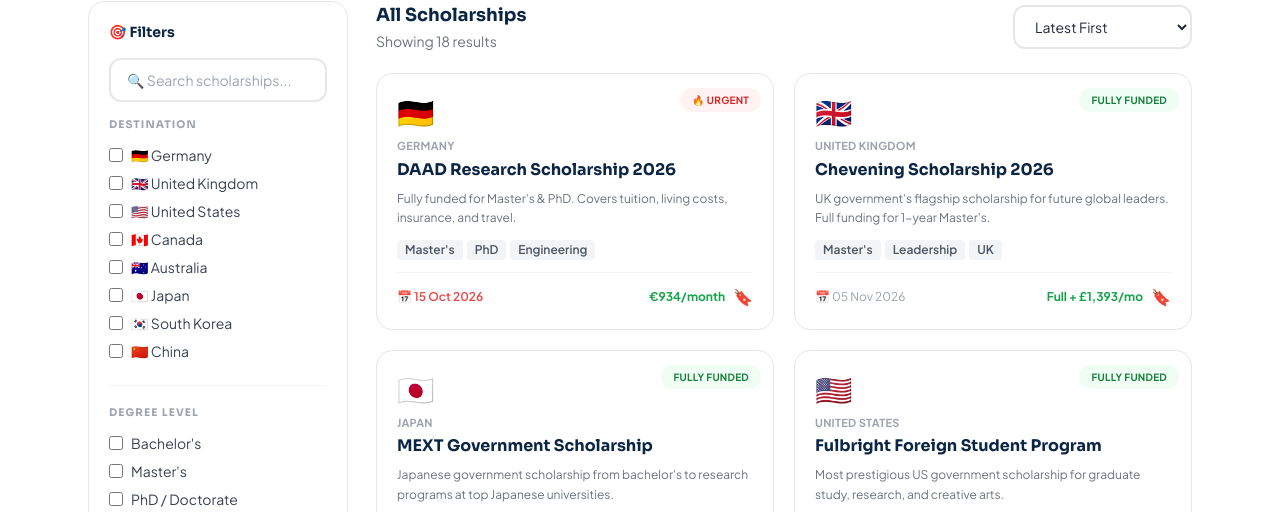
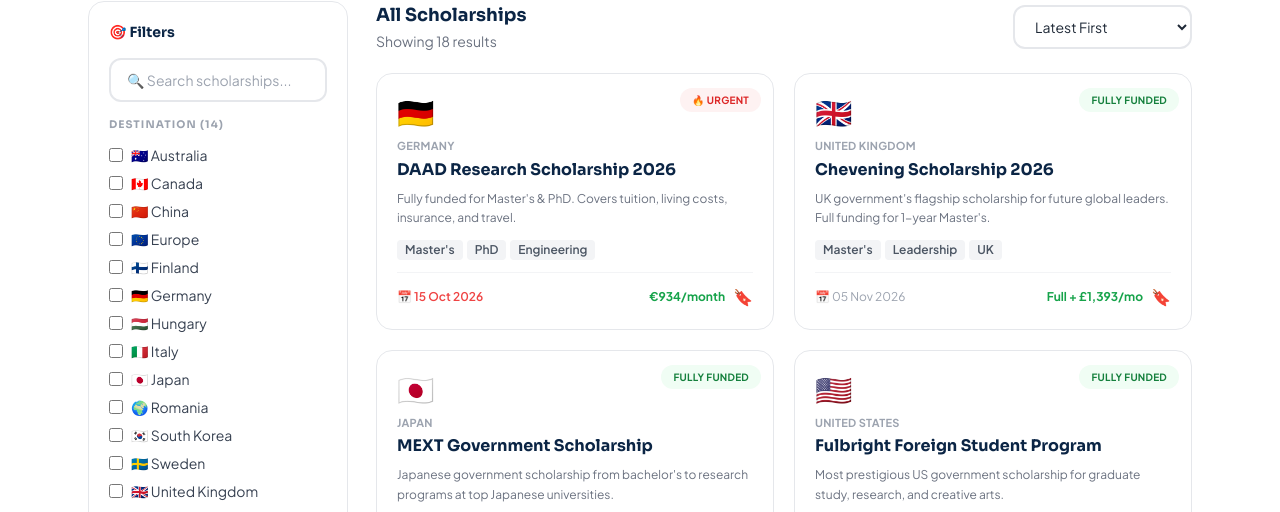
Before and after one commit to shajidhossain626-cell/Schoolar-path-Bd-Front-end, a React (Vite) app: page /scholarships in a window 1280 px wide. Shown: the part 288-800 px from the top of the page. Built offline with nearby package versions, Linux system fonts and the light colour scheme; no server answers.

Commit message:
dynamic country filters from scholarship data

```diff
--- a/src/components/common/FilterSidebar.jsx
+++ b/src/components/common/FilterSidebar.jsx
@@ -1,11 +1,23 @@
 import { useFilters } from '@hooks/useFilters'
+import { useScholarships } from '@context/ScholarshipContext'
 
-const COUNTRY_OPTIONS = ['Germany', 'United Kingdom', 'United States', 'Canada', 'Australia', 'Japan', 'South Korea', 'China']
-const FLAGS = { Germany:'🇩🇪', 'United Kingdom':'🇬🇧', 'United States':'🇺🇸', Canada:'🇨🇦', Australia:'🇦🇺', Japan:'🇯🇵', 'South Korea':'🇰🇷', China:'🇨🇳' }
 const DEGREE_OPTIONS = [['bachelors', "Bachelor's"], ['masters', "Master's"], ['phd', 'PhD / Doctorate']]
 const FUNDING_OPTIONS = [['full', 'Fully Funded'], ['partial', 'Partial Funding'], ['tuition', 'Tuition Only']]
 const DEADLINE_OPTIONS = [['month', 'This Month'], ['3month', 'Next 3 Months'], ['6month', 'Next 6 Months'], ['', 'Any Time']]
 const FIELD_OPTIONS = [['engineering', 'Engineering & Tech'], ['business', 'Business & MBA'], ['medical', 'Medical & Health'], ['arts', 'Arts & Humanities'], ['social', 'Social Sciences']]
+
+// common flag map — add more as needed
+const FLAGS = {
+  'Germany':'🇩🇪','United Kingdom':'🇬🇧','United States':'🇺🇸','Canada':'🇨🇦',
+  'Australia':'🇦🇺','Japan':'🇯🇵','South Korea':'🇰🇷','China':'🇨🇳',
+  'France':'🇫🇷','Netherlands':'🇳🇱','Sweden':'🇸🇪','Norway':'🇳🇴',
+  'Denmark':'🇩🇰','Finland':'🇫🇮','Switzerland':'🇨🇭','Austria':'🇦🇹',
+  'Belgium':'🇧🇪','Italy':'🇮🇹','Spain':'🇪🇸','Portugal':'🇵🇹',
+  'Turkey':'🇹🇷','Hungary':'🇭🇺','Poland':'🇵🇱','Czech Republic':'🇨🇿',
+  'New Zealand':'🇳🇿','Singapore':'🇸🇬','Malaysia':'🇲🇾','Taiwan':'🇹🇼',
+  'India':'🇮🇳','Russia':'🇷🇺','Europe':'🇪🇺','UAE':'🇦🇪',
+  'Saudi Arabia':'🇸🇦','Egypt':'🇪🇬','Brazil':'🇧🇷','Mexico':'🇲🇽',
+}
 
 function FilterGroup({ title, children }) {
   return (
@@ -27,6 +39,14 @@ function Checkbox({ checked, onChange, label }) {
 
 export default function FilterSidebar() {
   const { filters, toggleArrayFilter, updateFilter, clearAll, resultCount } = useFilters()
+  const { scholarships } = useScholarships()
+
+  // ── dynamic countries from actual scholarship data ──
+  const COUNTRY_OPTIONS = [...new Set(
+    scholarships
+      .map(s => s.country)
+      .filter(Boolean)
+  )].sort()
 
   const hasFilters = filters.countries.length || filters.degrees.length || filters.funding.length ||
     filters.fields.length || filters.deadline || filters.search
@@ -52,12 +72,12 @@ export default function FilterSidebar() {
         />
       </div>
 
-      <FilterGroup title="Destination">
+      <FilterGroup title={`Destination (${COUNTRY_OPTIONS.length})`}>
         {COUNTRY_OPTIONS.map(c => (
           <Checkbox key={c}
             checked={filters.countries.includes(c)}
             onChange={() => toggleArrayFilter('countries', c)}
-            label={`${FLAGS[c] || ''} ${c}`}
+            label={`${FLAGS[c] || '🌍'} ${c}`}
           />
         ))}
       </FilterGroup>
```
